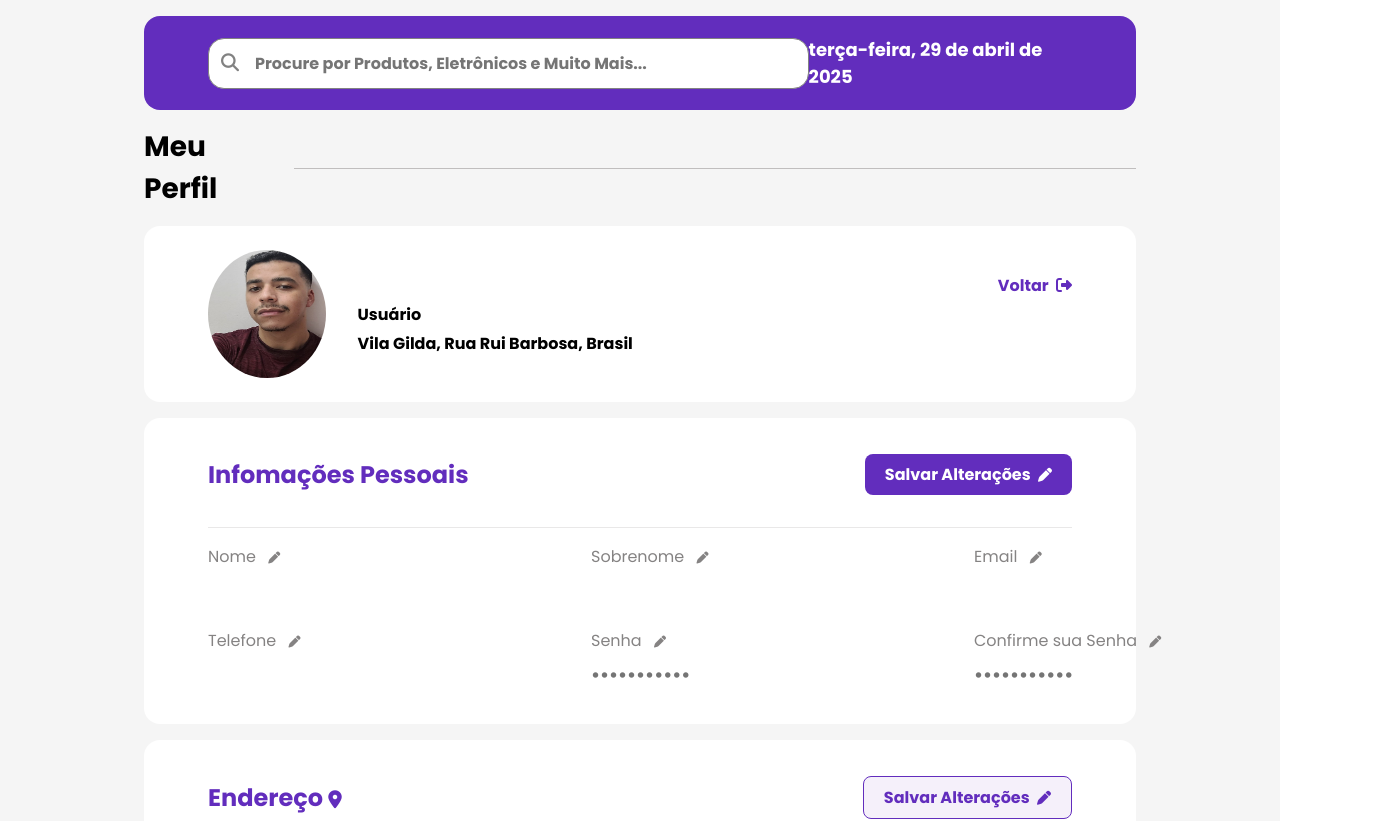
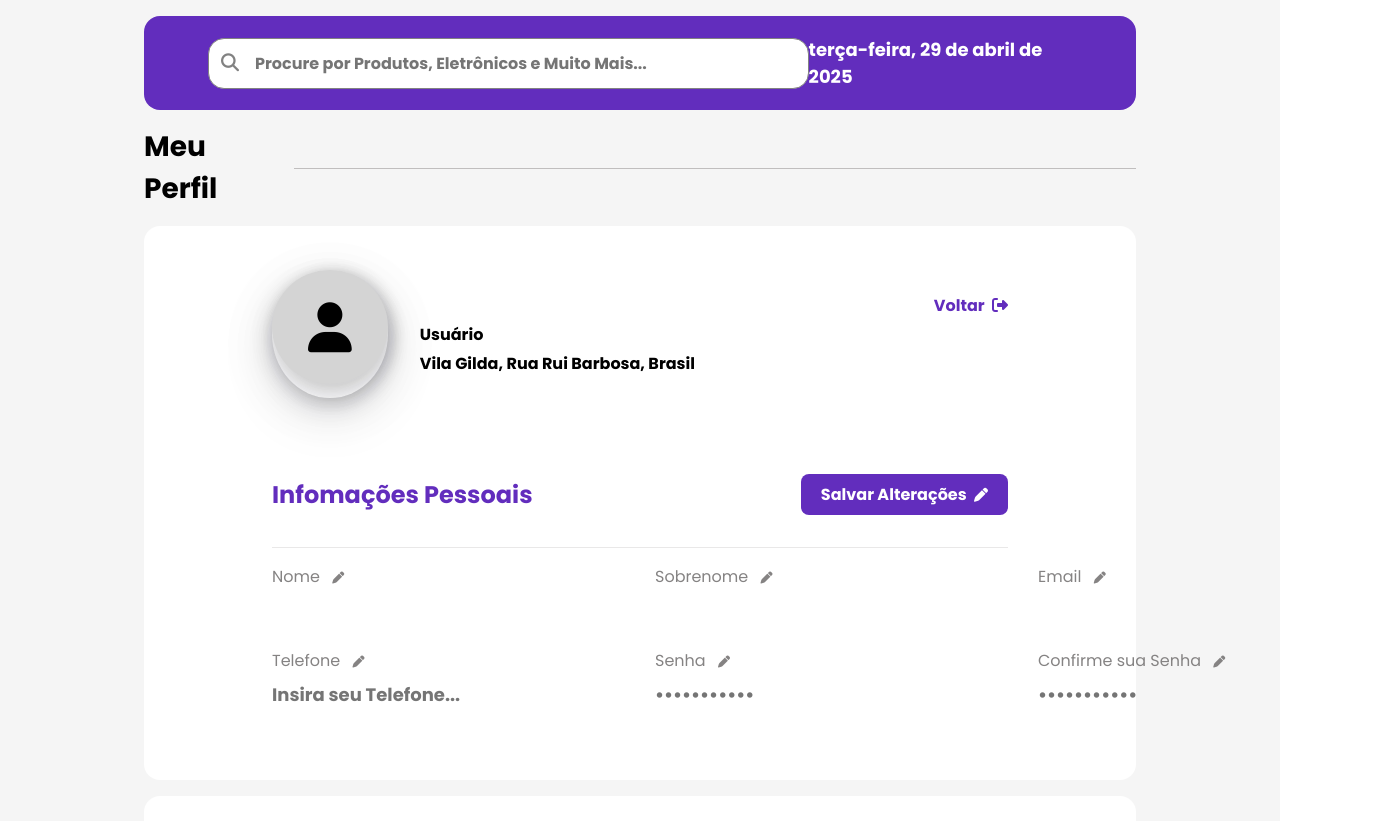
Before and after one commit to erikscar/eapp, an Angular app: page /user in a window 1280 px wide. Shown: the top 821 px of the page, 1397 px wide, since content can reach past the window. Built offline with nearby package versions, Linux system fonts and the light colour scheme; no server answers; a web font is replaced by a local one.

Commit message:
feat: allow user to update profile image via URL

```diff
--- a/src/app/interfaces/User.ts
+++ b/src/app/interfaces/User.ts
@@ -3,7 +3,7 @@ export default interface User {
     firstName: string,
     lastName: string,
     phone: string,
-    profileImageUrl: string,
+    imageUrl: string,
     email: string,
     createdAt: string,
 }
--- a/src/app/pages/home/home.component.ts
+++ b/src/app/pages/home/home.component.ts
@@ -21,7 +21,7 @@ export class HomeComponent implements OnInit {
     email: '',
     createdAt: '',
     phone: '',
-    profileImageUrl: ''
+    imageUrl: ''
   };
 
   products: any[] = [];
--- a/src/app/pages/user/user.component.html
+++ b/src/app/pages/user/user.component.html
@@ -2,7 +2,10 @@
   <div class="user-page-header">
     <div class="input-group">
       <i class="fa-solid fa-magnifying-glass"></i>
-            <input type="text" placeholder="Procure por Produtos, Eletrônicos e Muito Mais...">
+      <input
+        type="text"
+        placeholder="Procure por Produtos, Eletrônicos e Muito Mais..."
+      />
     </div>
     <p>{{ currentDate }}</p>
   </div>
@@ -12,49 +15,94 @@
     <div class="bar"></div>
   </div>
 
+  <form
+    [formGroup]="updateForm"
+    class="personal-info"
+    (ngSubmit)="updateUser(updateForm)"
+  >
     <div class="user-info">
-        <img src="/me.jpeg" alt="">
+      <div class="profile-image-wrapper">
+        <img [src]="user.imageUrl" *ngIf="user.imageUrl; else blankUser" />
+        <input
+        type="text"
+        class="url-input"
+        formControlName="imageUrl"
+        placeholder="Url da Imagem"/>
+      </div>
+
+      <ng-template #blankUser>
+        <div class="blank-user-image-wrapper">
+          <i class="fa-solid fa-user"></i>
+          <input
+            type="text"
+            class="url-input"
+            formControlName="imageUrl"
+            placeholder="Url da Imagem"
+          />
+        </div>
+      </ng-template>
+
       <div class="user-info-wrapper">
         <div class="user-info-title">
           <h2>{{ user.firstName + " " + user.lastName }}</h2>
-                <a routerLink="/home">Voltar <i class="fa-solid fa-right-from-bracket"></i></a>
+          <a routerLink="/home"
+            >Voltar <i class="fa-solid fa-right-from-bracket"></i
+          ></a>
         </div>
         <p>Usuário</p>
         <p>Vila Gilda, Rua Rui Barbosa, Brasil</p>
       </div>
     </div>
-
-    <form [formGroup]="updateForm" class="personal-info" (ngSubmit)="updateUser(updateForm)">
+    <div class="personal-info">
       <div class="personal-title-wrapper">
         <h2>Infomações Pessoais</h2>
-            <button type="submit" [disabled]="updateForm.errors?.['missmatch'] && updateForm.touched">Salvar Alterações <i class="fa-solid fa-pen"></i></button>
+        <button
+          type="submit"
+          [disabled]="updateForm.errors?.['missmatch'] && updateForm.touched"
+        >
+          Salvar Alterações <i class="fa-solid fa-pen"></i>
+        </button>
       </div>
       <div class="bar"></div>
-
       <div class="update-form-inputs">
         <div class="input-label-group">
           <label for="">Nome <i class="fa-solid fa-pen"></i></label>
-                <input type="text" formControlName="firstName">
+          <input type="text" formControlName="firstName" />
         </div>
         <div class="input-label-group">
           <label for="">Sobrenome <i class="fa-solid fa-pen"></i></label>
-                <input type="text"  formControlName="lastName">
+          <input type="text" formControlName="lastName" />
         </div>
         <div class="input-label-group">
           <label for="">Email <i class="fa-solid fa-pen"></i></label>
-                <input type="text"  formControlName="email">
+          <input type="text" formControlName="email" />
         </div>
         <div class="input-label-group">
           <label for="">Telefone <i class="fa-solid fa-pen"></i></label>
-                <input type="text" formControlName="phone">
+          <input
+            type="text"
+            formControlName="phone"
+            placeholder="Insira seu Telefone..."
+          />
         </div>
         <div class="input-label-group">
           <label for="">Senha <i class="fa-solid fa-pen"></i></label>
-                <input type="password" formControlName="passwordHash" placeholder="•••••••••••">
+          <input
+            type="password"
+            formControlName="passwordHash"
+            placeholder="•••••••••••"
+          />
         </div>
         <div class="input-label-group">
-                <label for="">Confirme sua Senha <i class="fa-solid fa-pen"></i></label>
-                <input type="password" formControlName="confirmPassword" placeholder="•••••••••••">
+          <label for=""
+            >Confirme sua Senha <i class="fa-solid fa-pen"></i
+          ></label>
+          <input
+            type="password"
+            formControlName="confirmPassword"
+            placeholder="•••••••••••"
+          />
+        </div>
       </div>
     </div>
   </form>
@@ -69,15 +117,15 @@
     <form action="">
       <div class="input-label-group">
         <label for="teste">Logradouro <i class="fa-solid fa-pen"></i></label>
-                <input type="text" value="Rua Rui Barbosa" id="teste">
+        <input type="text" value="Rua Rui Barbosa" id="teste" />
       </div>
       <div class="input-label-group">
         <label for="">País <i class="fa-solid fa-pen"></i></label>
-                <input type="text" value="Brasil">
+        <input type="text" value="Brasil" />
       </div>
       <div class="input-label-group">
         <label for="">Última Atualização</label>
-                <input type="text" value="10 de Junho de 2024" disabled>
+        <input type="text" value="10 de Junho de 2024" disabled />
       </div>
     </form>
   </div>
--- a/src/app/pages/user/user.component.scss
+++ b/src/app/pages/user/user.component.scss
@@ -52,6 +52,83 @@
         background-color: #fff;
         padding: 1.5rem 4rem;
         border-radius: 1rem;
+
+        .blank-user-image-wrapper{
+            position: relative;
+            display: inline-flex;
+            align-items: center;
+            background-color: $light-grey-color;
+            padding: 2rem 2.25rem;
+            border-radius: 100%;
+            box-shadow: rgba(17, 17, 26, 0.1) 4px 4px 16px, rgba(17, 17, 26, 0.1) 0px 8px 24px, rgba(17, 17, 26, 0.1) 0px 16px 56px;
+            cursor: pointer;
+            transition: transform 0.3s ease;
+
+            i {
+                font-size: 50px;
+                transition: opacity 0.3s ease;
+            }
+
+            .url-input {
+                position: absolute;
+                top: 50%;
+                left: 50%;
+                transform: translate(-50%, -50%);
+                opacity: 0;
+                width: 0;
+                border: 1px solid black;
+                border-radius: .5rem;
+                font-size: 16px;
+                padding: .25rem 1.5rem;
+                backdrop-filter: blur(6px);
+                z-index: 1;
+                transition: 0.3s ease;
+                outline: 0;
+                text-align: center;
+            }
+
+            &:hover {
+                .url-input {
+                    width: 200px;
+                    opacity: 1;
+                }
+            }
+        }
+        .profile-image-wrapper {
+            width: 8rem;
+            height: 8rem;
+            position: relative;
+            box-shadow: rgba(17, 17, 26, 0.1) 4px 4px 16px, rgba(17, 17, 26, 0.1) 0px 8px 24px, rgba(17, 17, 26, 0.1) 0px 16px 56px;
+            cursor: pointer;
+            transition: transform 0.3s ease;
+            border-radius: 100%;
+
+            .url-input {
+                position: absolute;
+                top: 50%;
+                left: 50%;
+                transform: translate(-50%, -50%);
+                opacity: 0;
+                width: 0;
+                border: 1px solid black;
+                border-radius: .5rem;
+                font-size: 16px;
+                padding: .25rem 1.5rem;
+                backdrop-filter: blur(6px);
+                z-index: 1;
+                transition: 0.3s ease;
+                outline: 0;
+                text-align: center;
+            }
+
+            &:hover {
+                .url-input {
+                    width: 200px;
+                    opacity: 1;
+                }
+            }
+
+        }
 
         img {
             width: 8rem;
--- a/src/app/pages/user/user.component.ts
+++ b/src/app/pages/user/user.component.ts
@@ -3,10 +3,11 @@ import { UserService } from '../../services/user.service';
 import User from '../../interfaces/User';
 import { Router, RouterLink } from '@angular/router';
 import { AbstractControl, FormControl, FormGroup, ReactiveFormsModule, ValidationErrors, Validators } from '@angular/forms';
+import { CommonModule } from '@angular/common';
 
 @Component({
   selector: 'app-user',
-  imports: [RouterLink, ReactiveFormsModule],
+  imports: [RouterLink, ReactiveFormsModule, CommonModule],
   templateUrl: './user.component.html',
   styleUrl: './user.component.scss'
 })
@@ -19,7 +20,7 @@ export class UserComponent implements OnInit {
     email: '',
     createdAt: '',
     phone: '',
-    profileImageUrl: ''
+    imageUrl: ''
   }
 
   dateOptions: Intl.DateTimeFormatOptions = {
@@ -40,6 +41,7 @@ export class UserComponent implements OnInit {
       lastName: new FormControl(''),
       email: new FormControl(''),
       phone: new FormControl(''),
+      imageUrl: new FormControl(''),
       passwordHash: new FormControl('', [Validators.required]),
       confirmPassword: new FormControl('', [Validators.required]),
     }, { validators: this.passwordMismatchValidator });
@@ -53,7 +55,8 @@ export class UserComponent implements OnInit {
           firstName: this.user.firstName,
           lastName: this.user.lastName,
           email: this.user.email,
-          phone: 321321,
+          phone: this.user.phone,
+          imageUrl: "",
           passwordHash: "",
           confirmPassword: "",
         })
```
Lines whose indentation alone changed are shown as unchanged.
